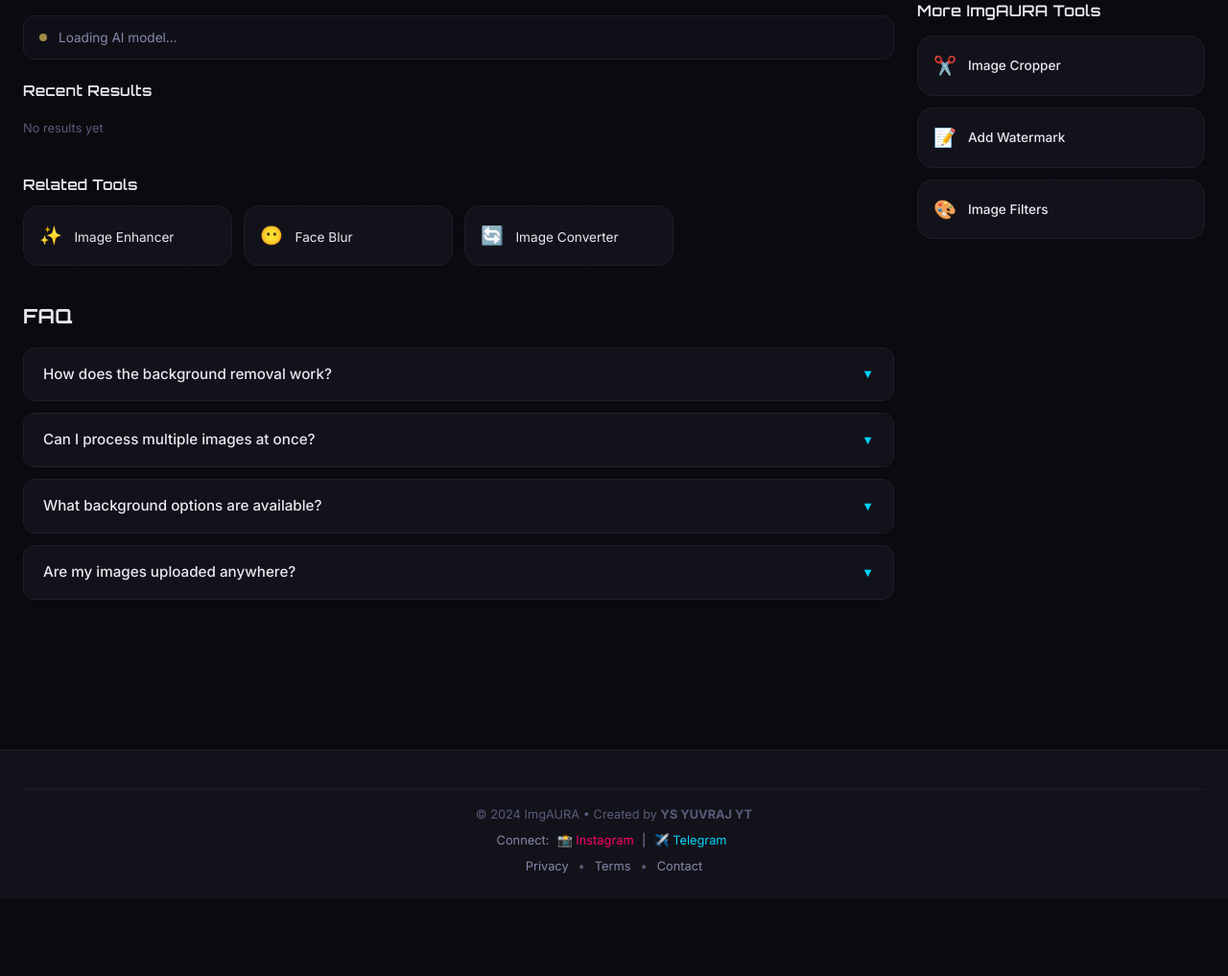
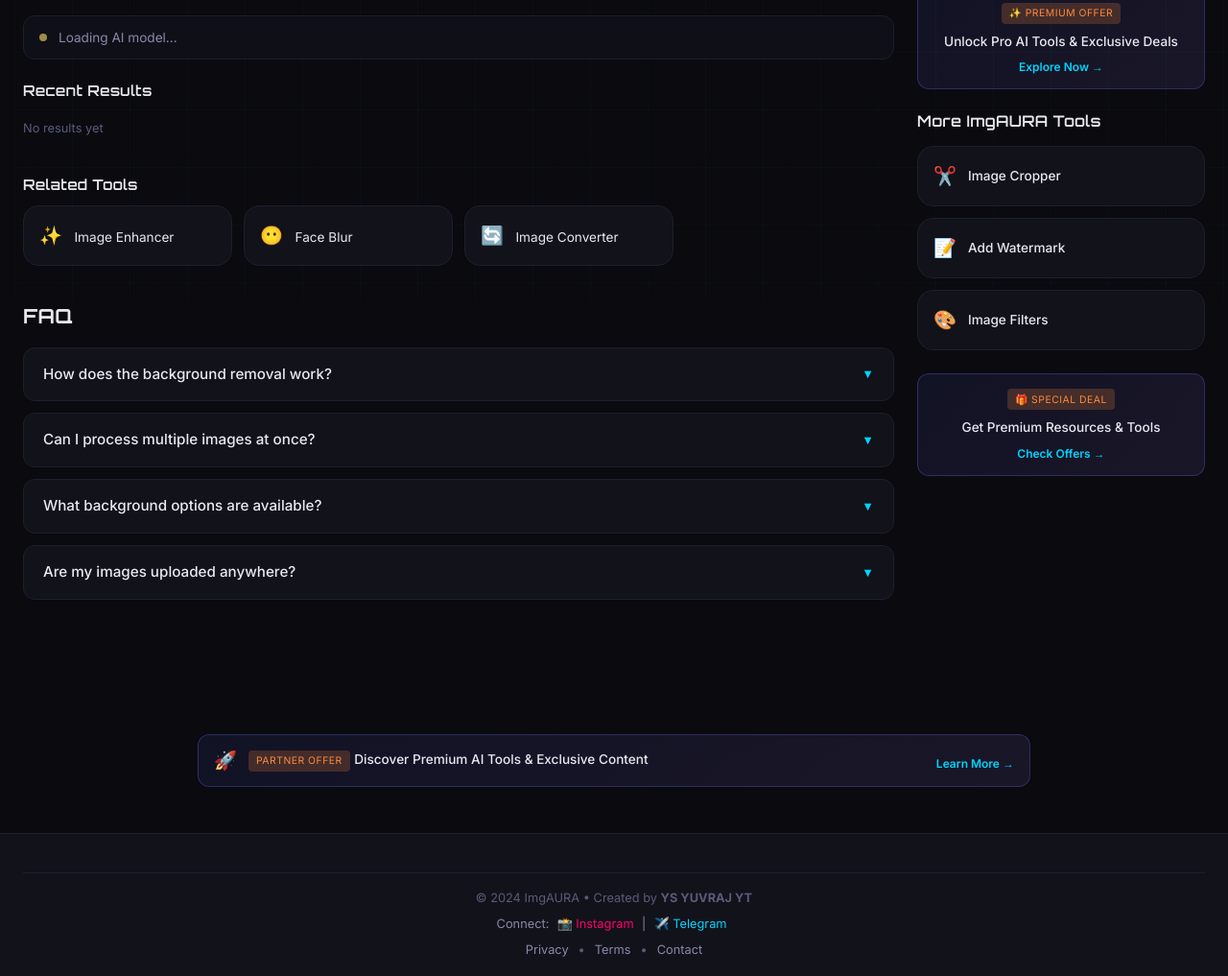
Before and after one commit to yuvraj67-ys/imageTOOL, a website: page public/bg-remover.html in a window 1280 px wide. Shown: the part 501-1518 px from the top of the page at 96% size. Before the commit the page ends 1437 px from the top, so only its background shows below. Drawn offline with nearby package versions, Linux system fonts and the light colour scheme; a script that the page names is missing.

Commit message:
Implement SmartLink Ad CSS in bg-remover.html
Added SmartLink Ad CSS for styling and functionality.

```diff
--- a/public/bg-remover.html
+++ b/public/bg-remover.html
@@ -268,6 +268,54 @@
     }
   }
   </script>
+
+  <!-- 💡 SmartLink Ad CSS (Non-intrusive styling) -->
+  <style>
+    .smartlink-ad {
+      display: block;
+      padding: 0.75rem 1rem;
+      margin: 1rem 0;
+      background: linear-gradient(135deg, rgba(99,102,241,0.1), rgba(167,139,250,0.1));
+      border: 1px solid rgba(99,102,241,0.3);
+      border-radius: 12px;
+      text-decoration: none;
+      color: var(--text-primary);
+      transition: all 0.3s ease;
+      text-align: center;
+    }
+    .smartlink-ad:hover {
+      border-color: var(--neon-blue);
+      box-shadow: 0 0 20px rgba(0,212,255,0.2);
+      transform: translateY(-2px);
+    }
+    .smartlink-ad .ad-label {
+      display: inline-block;
+      font-size: 0.65rem;
+      padding: 0.2rem 0.5rem;
+      background: rgba(255,138,61,0.2);      color: var(--accent-orange);
+      border-radius: 4px;
+      margin-bottom: 0.5rem;
+      text-transform: uppercase;
+      letter-spacing: 0.5px;
+    }
+    .smartlink-ad .ad-text {
+      font-size: 0.85rem;
+      font-weight: 500;
+      color: var(--text-primary);
+    }
+    .smartlink-ad .ad-cta {
+      display: inline-block;
+      margin-top: 0.5rem;
+      font-size: 0.75rem;
+      color: var(--neon-blue);
+      font-weight: 600;
+    }
+    /* Mobile responsive */
+    @media (max-width: 768px) {
+      .smartlink-ad { margin: 0.75rem 0; padding: 0.6rem 0.8rem; }
+      .smartlink-ad .ad-text { font-size: 0.8rem; }
+    }
+  </style>
 </head>
 <body data-page-type="tool">
 
@@ -292,8 +340,8 @@
       <a href="/">Home</a> <span class="breadcrumb-sep">›</span>
       <a href="/#tools-grid">Tools</a> <span class="breadcrumb-sep">›</span>
       <span style="color:var(--text-primary);">Background Remover</span>
-    </nav>  </div>
-
+    </nav>
+  </div>
   <!-- MAIN CONTENT -->
   <section class="section" style="padding-top:1rem;">
     <div class="container">
@@ -341,8 +389,8 @@
               <button class="tab-btn" data-tab="tab-custom">Custom Image</button>
               <button class="tab-btn" data-tab="tab-blur">Blur BG</button>
             </div>
-            <div class="tab-content active" id="tab-transparent">
-              <p style="font-size:0.85rem;color:var(--text-secondary);">Transparent PNG — the default output.</p>
+
+            <div class="tab-content active" id="tab-transparent">              <p style="font-size:0.85rem;color:var(--text-secondary);">Transparent PNG — the default output.</p>
             </div>
             <div class="tab-content" id="tab-solid">
               <label style="font-size:0.85rem;color:var(--text-secondary);display:flex;align-items:center;gap:0.5rem;">
@@ -390,8 +438,8 @@
                 <span id="edge-value" style="min-width:20px;text-align:right;">2</span>
               </label>
               <label style="font-size:0.85rem;color:var(--text-secondary);display:flex;align-items:center;gap:0.75rem;">
-                Brightness                <input type="range" class="range-slider" id="brightness" min="-50" max="50" value="0" style="flex:1;">
-                <span id="brightness-value" style="min-width:20px;text-align:right;">0</span>
+                Brightness
+                <input type="range" class="range-slider" id="brightness" min="-50" max="50" value="0" style="flex:1;">                <span id="brightness-value" style="min-width:20px;text-align:right;">0</span>
               </label>
               <label style="font-size:0.85rem;color:var(--text-secondary);display:flex;align-items:center;gap:0.75rem;">
                 Contrast
@@ -439,8 +487,8 @@
             <div style="display:flex;gap:0.75rem;margin-top:1rem;flex-wrap:wrap;">
               <button class="btn-primary" id="download-btn">📥 Download PNG</button>
               <button class="btn-secondary" id="download-zip-btn" style="display:none;">📦 Download All as ZIP</button>
-              <button class="btn-secondary" id="apply-bg-btn">🎨 Apply Background</button>            </div>
-          </div>
+              <button class="btn-secondary" id="apply-bg-btn">🎨 Apply Background</button>
+            </div>          </div>
 
           <!-- History Panel -->
           <div id="history-panel" style="margin-top:1.5rem;">
@@ -481,14 +529,29 @@
           </div>
 
         </div>
+
+        <!-- SIDEBAR -->
         <div class="tool-sidebar">
+
           <!-- NATIVE BANNER AD (HARDCODED) -->
           <div class="panel" style="padding:1rem; text-align:center; min-height:250px; display:flex; flex-direction:column; justify-content:center; align-items:center;">
              <span style="font-size:0.7rem; color:var(--text-muted); text-transform:uppercase; letter-spacing:1px; margin-bottom:10px; display:block;">Sponsored</span>
              <div id="container-93473ff7b9d6e0da14ef534d15b31530"></div>
-             <script async="async" data-cfasync="false" src="https://pl28909645.effectivegatecpm.com/93473ff7b9d6e0da14ef534d15b31530/invoke.js"></script>
-          </div>
-          <!-- Related Tools -->          <h3 style="font-size:1rem;font-weight:600;margin-top:2rem;margin-bottom:1rem;">More ImgAURA Tools</h3>
+             <script async="async" data-cfasync="false" src="https://pl28909645.effectivegatecpm.com/93473ff7b9d6e0da14ef534d15b31530/invoke.js"></script>          </div>
+
+          <!-- ✅ SMARTLINK AD (UX-Friendly Placement) -->
+          <a href="https://www.effectivegatecpm.com/szqdx4yn?key=c8d3c63b22aca39c625ad99bbf99d20e"
+             class="smartlink-ad"
+             target="_blank"
+             rel="noopener noreferrer sponsored"
+             onclick="trackAdClick('smartlink-sidebar')">
+            <span class="ad-label">✨ Premium Offer</span>
+            <div class="ad-text">Unlock Pro AI Tools & Exclusive Deals</div>
+            <span class="ad-cta">Explore Now →</span>
+          </a>
+
+          <!-- Related Tools -->
+          <h3 style="font-size:1rem;font-weight:600;margin-top:1.5rem;margin-bottom:1rem;">More ImgAURA Tools</h3>
           <div style="display:grid;gap:0.75rem;">
             <a href="/image-cropper.html" class="panel" style="text-decoration:none;padding:1rem;display:flex;align-items:center;">
               <span style="font-size:1.2rem;">✂️</span>
@@ -503,6 +566,19 @@
               <span style="font-size:0.85rem;color:var(--text-primary);margin-left:0.75rem;font-weight:500;">Image Filters</span>
             </a>
           </div>
+
+          <!-- ✅ SMARTLINK AD - Footer of Sidebar (Secondary Placement) -->
+          <a href="https://www.effectivegatecpm.com/szqdx4yn?key=c8d3c63b22aca39c625ad99bbf99d20e"
+             class="smartlink-ad"
+             target="_blank"
+             rel="noopener noreferrer sponsored"
+             style="margin-top:1.5rem;"
+             onclick="trackAdClick('smartlink-sidebar-bottom')">
+            <span class="ad-label">🎁 Special Deal</span>
+            <div class="ad-text">Get Premium Resources & Tools</div>
+            <span class="ad-cta">Check Offers →</span>
+          </a>
+
         </div>
       </div>
     </div>
@@ -510,6 +586,23 @@
 
   <!-- FOOTER -->
   <div id="ad-banner-bottom" style="margin: 2rem auto; max-width: 728px; text-align: center; display: flex; justify-content: center; overflow: hidden;"></div>
+    <!-- ✅ SMARTLINK AD - Footer Placement (Low Intrusion) -->
+  <div style="max-width:900px;margin:1.5rem auto;padding:0 1rem;">
+    <a href="https://www.effectivegatecpm.com/szqdx4yn?key=c8d3c63b22aca39c625ad99bbf99d20e"
+       class="smartlink-ad"
+       target="_blank"
+       rel="noopener noreferrer sponsored"
+       onclick="trackAdClick('smartlink-footer')"
+       style="display:flex;align-items:center;justify-content:center;gap:0.75rem;text-align:left;">
+      <span style="font-size:1.2rem;">🚀</span>
+      <div>
+        <span class="ad-label" style="margin:0 0 0.2rem 0;">Partner Offer</span>
+        <span class="ad-text">Discover Premium AI Tools & Exclusive Content</span>
+      </div>
+      <span class="ad-cta" style="margin-left:auto;">Learn More →</span>
+    </a>
+  </div>
+
   <footer class="footer">
     <div class="container">
       <div class="footer-bottom">
@@ -536,8 +629,23 @@
   <script src="/js/utils.js"></script>
   <script src="/js/analytics.js"></script>
 
+  <!-- ✅ Ad Click Tracking Script (Optional - for analytics) -->
   <script>
-  (() => {    // ── State ──
+    function trackAdClick(position) {
+      // Optional: Send to your analytics
+      if (typeof gtag !== 'undefined') {
+        gtag('event', 'ad_click', {
+          'event_category': 'monetization',          'event_label': position,
+          'value': 1
+        });
+      }
+      console.log(`Ad clicked: ${position}`);
+    }
+  </script>
+
+  <script>
+  (() => {
+    // ── State ──
     let segmenter = null;
     let originalImage = null;
     let maskCanvas = null;
@@ -577,7 +685,6 @@
       segmenter.onResults(onSegmentationResults);
       updateStatus('AI model ready', 'ready');
     }
-
     function updateStatus(text, state = 'ready') {
       statusBar.style.display = 'flex';
       statusText.textContent = text;
@@ -586,7 +693,8 @@
 
     // ── Tab System ──
     document.querySelectorAll('.tab-btn').forEach(btn => {
-      btn.addEventListener('click', () => {        document.querySelectorAll('.tab-btn').forEach(b => b.classList.remove('active'));
+      btn.addEventListener('click', () => {
+        document.querySelectorAll('.tab-btn').forEach(b => b.classList.remove('active'));
         document.querySelectorAll('.tab-content').forEach(c => c.classList.remove('active'));
         btn.classList.add('active');
         document.getElementById(btn.dataset.tab).classList.add('active');
@@ -625,7 +733,6 @@
         el.addEventListener('input', () => { valEl.textContent = el.value; });
       }
     });
-
     // Batch toggle
     batchToggle.addEventListener('change', () => {
       batchMode = batchToggle.checked;
@@ -636,6 +743,7 @@
     // ── File Handling ──
     setupDragDrop(uploadZone, handleFiles);
     fileInput.addEventListener('change', (e) => handleFiles(e.target.files));
+
     async function handleFiles(files) {
       if (!files.length) return;
       if (!segmenter) await initSegmenter();
@@ -674,8 +782,7 @@
       const h = originalImage.naturalHeight || originalImage.height;
 
       // Create mask canvas
-      maskCanvas = document.createElement('canvas');
-      maskCanvas.width = w;
+      maskCanvas = document.createElement('canvas');      maskCanvas.width = w;
       maskCanvas.height = h;
       const maskCtx = maskCanvas.getContext('2d');
       maskCtx.drawImage(results.segmentationMask, 0, 0, w, h);
@@ -684,7 +791,8 @@
       const edgeSmooth = parseInt(document.getElementById('edge-smooth')?.value) || 0;
       if (edgeSmooth > 0) {
         maskCtx.filter = `blur(${edgeSmooth}px)`;
-        maskCtx.drawImage(maskCanvas, 0, 0);        maskCtx.filter = 'none';
+        maskCtx.drawImage(maskCanvas, 0, 0);
+        maskCtx.filter = 'none';
       }
 
       currentMask = maskCanvas;
@@ -723,8 +831,7 @@
       const saturate = 100 + parseInt(document.getElementById('saturation').value);
 
       if (currentBgType === 'solid') {
-        ctx.fillStyle = document.getElementById('solid-color').value;
-        ctx.fillRect(0, 0, w, h);
+        ctx.fillStyle = document.getElementById('solid-color').value;        ctx.fillRect(0, 0, w, h);
       } else if (currentBgType === 'gradient' && selectedGradient) {
         // Parse gradient
         const tempDiv = document.createElement('div');
@@ -733,7 +840,8 @@
         tempDiv.style.height = h + 'px';
         // Draw gradient on canvas
         const match = selectedGradient.match(/#[a-f0-9]{6}/gi);
-        if (match && match.length >= 2) {          const grad = ctx.createLinearGradient(0, 0, w, h);
+        if (match && match.length >= 2) {
+          const grad = ctx.createLinearGradient(0, 0, w, h);
           grad.addColorStop(0, match[0]);
           grad.addColorStop(1, match[1]);
           ctx.fillStyle = grad;
@@ -772,7 +880,6 @@
         batchResults.push(c);
       }
     }
-
     // Apply BG button
     applyBgBtn.addEventListener('click', renderResult);
 
@@ -783,6 +890,7 @@
 
     // Color picker change
     document.getElementById('solid-color').addEventListener('input', debounce(renderResult, 100));
+
     // ── Download ──
     downloadBtn.addEventListener('click', () => {
       const quality = document.querySelector('input[name="quality"]:checked').value;
@@ -822,7 +930,6 @@
 
       baBefore.width = w; baBefore.height = h;
       baAfterCanvas.width = w; baAfterCanvas.height = h;
-
       baBefore.getContext('2d').drawImage(originalImage, 0, 0, w, h);
       baAfterCanvas.getContext('2d').drawImage(resultCanvas, 0, 0, w, h);
 
@@ -831,7 +938,8 @@
       const after = document.getElementById('ba-after');
       let dragging = false;
 
-      function updateSlider(x) {        const rect = slider.getBoundingClientRect();
+      function updateSlider(x) {
+        const rect = slider.getBoundingClientRect();
         const pct = Math.max(0, Math.min(1, (x - rect.left) / rect.width));
         after.style.width = (pct * 100) + '%';
         handle.style.left = (pct * 100) + '%';
@@ -870,8 +978,7 @@
           });
         });
         list.appendChild(img);
-      });
-    }
+      });    }
 
     // Init on load
     initSegmenter();
```
